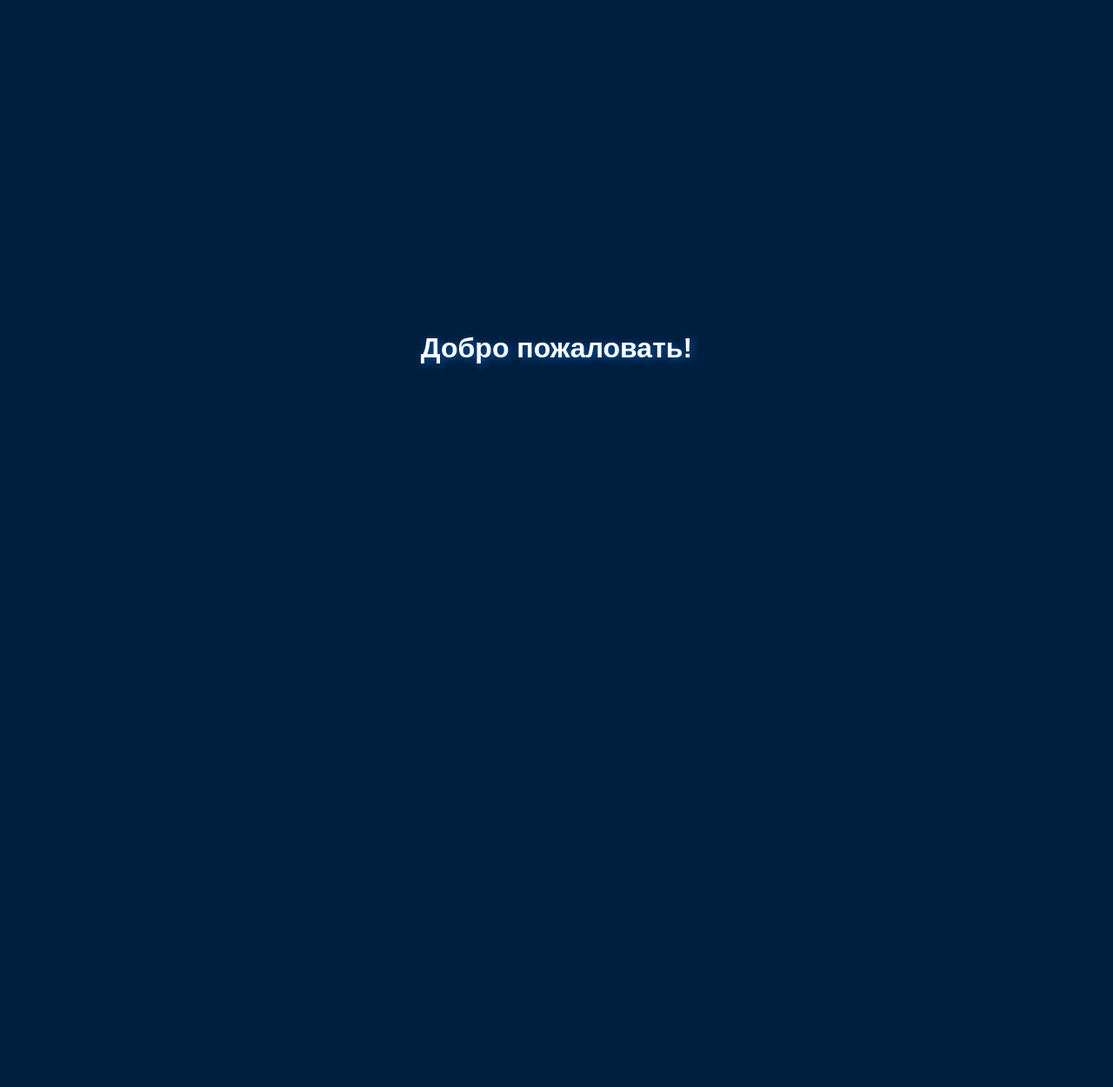
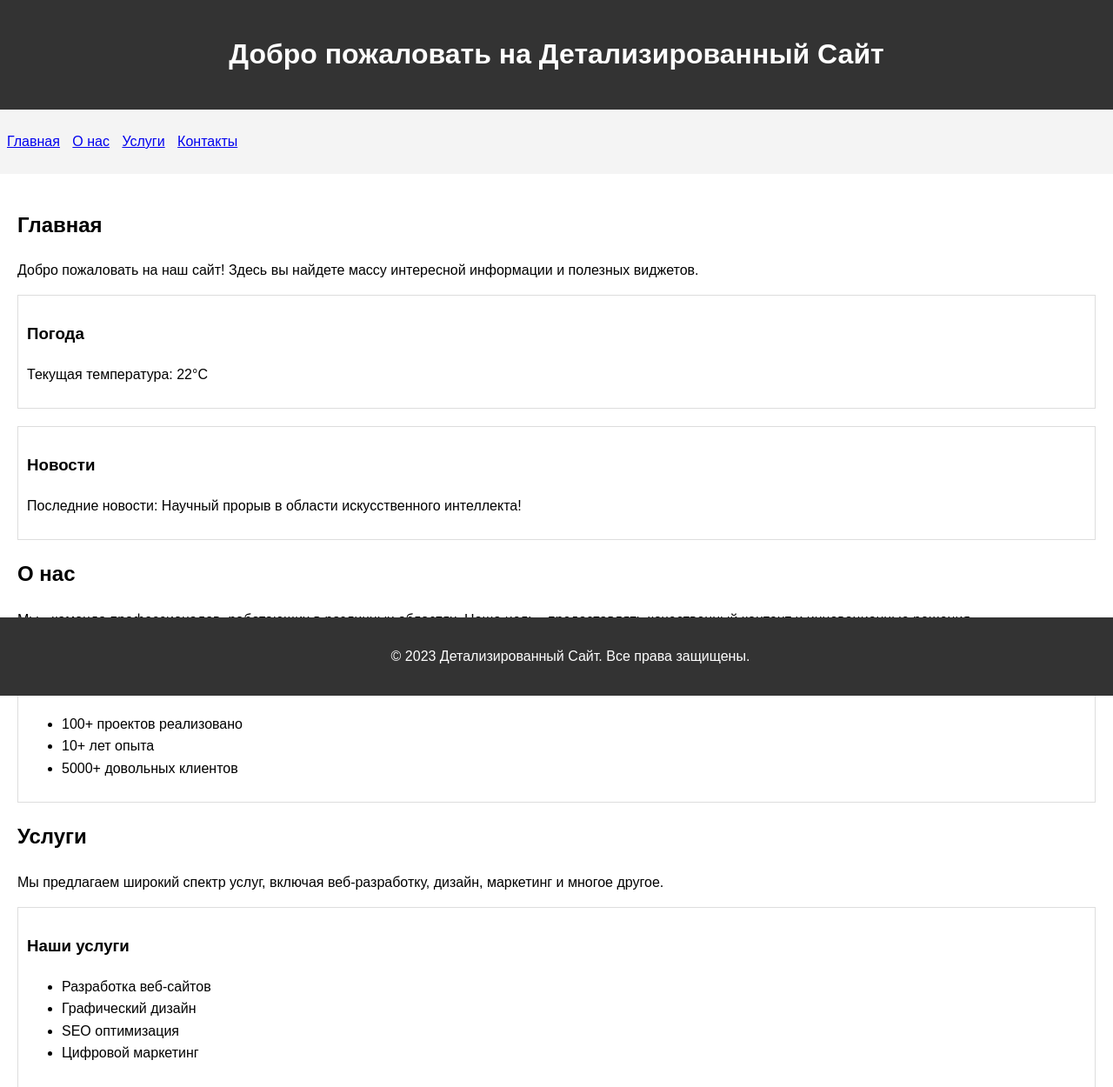
Before and after one commit to skaisay/Messa-user-manual, a plain HTML site: page index.html in a window 1280 px wide. Shown: the top 1250 px of the page at 87% size. Before the commit the page ends 800 px from the top, so only its background shows below. Drawn offline with Linux system fonts and the light colour scheme.

Commit message:
Update index.html

```diff
--- a/index.html
+++ b/index.html
@@ -3,91 +3,114 @@
 <head>
     <meta charset="UTF-8">
     <meta name="viewport" content="width=device-width, initial-scale=1.0">
-    <title>Красивый анимированный фон</title>
+    <title>Детализированный Сайт</title>
     <style>
-        * {
+        body {
+            font-family: Arial, sans-serif;
+            line-height: 1.6;
             margin: 0;
             padding: 0;
-            box-sizing: border-box;
-            font-family: Arial, sans-serif;
         }
-
-        body {
-            background: #001F3F;
-            height: 100vh;
-            display: flex;
-            justify-content: center;
-            align-items: center;
-            overflow: hidden;
-            position: relative;
+        header {
+            background-color: #333;
+            color: #fff;
+            padding: 1rem;
+            text-align: center;
         }
-
-        h1 {
-            font-size: 2rem;
-            color: white;
-            text-shadow: 2px 2px 10px rgba(0, 102, 204, 0.8);
-            position: absolute;
-            z-index: 2;
+        nav {
+            background-color: #f4f4f4;
+            padding: 0.5rem;
         }
-
-        .background-effect {
+        nav ul {
+            list-style-type: none;
+            padding: 0;
+        }
+        nav ul li {
+            display: inline;
+            margin-right: 10px;
+        }
+        .container {
+            padding: 20px;
+        }
+        .widget {
+            border: 1px solid #ddd;
+            padding: 10px;
+            margin-bottom: 20px;
+        }
+        footer {
+            background-color: #333;
+            color: #fff;
+            text-align: center;
+            padding: 1rem;
             position: fixed;
-            top: 0;
-            left: 0;
-            width: 100vw;
-            height: 100vh;
-            pointer-events: none;
-        }
-
-        .blob {
-            position: absolute;
-            width: 300px;
-            height: 300px;
-            background: radial-gradient(circle, rgba(0, 102, 204, 0.6) 0%, rgba(0, 51, 102, 0) 80%);
-            border-radius: 50%;
-            filter: blur(100px);
-            opacity: 0.8;
-            transition: transform 0.05s ease-out;
+            bottom: 0;
+            width: 100%;
         }
     </style>
 </head>
 <body>
-    <h1>Добро пожаловать!</h1>
-    <div class="background-effect"></div>
-
-    <script>
-        document.addEventListener("DOMContentLoaded", () => {
-            const backgroundEffect = document.querySelector(".background-effect");
-
-            for (let i = 0; i < 5; i++) {
-                const blob = document.createElement("div");
-                blob.classList.add("blob");
-                blob.style.left = ${Math.random() * 100}vw;
-                blob.style.top = ${Math.random() * 100}vh;
-                backgroundEffect.appendChild(blob);
-            }
-
-            document.addEventListener("mousemove", (event) => {
-                const blobs = document.querySelectorAll(".blob");
-                blobs.forEach((blob, index) => {
-                    setTimeout(() => {
-                        blob.style.transform = translate(${event.clientX - 150}px, ${event.clientY - 150}px);
-                    }, index * 50);
-                });
-            });
-
-            document.addEventListener("touchmove", (event) => {
-                if (event.touches.length > 0) {
-                    const touch = event.touches[0];
-                    const blobs = document.querySelectorAll(".blob");
-                    blobs.forEach((blob, index) => {
-                        setTimeout(() => {
-                            blob.style.transform = translate(${touch.clientX - 150}px, ${touch.clientY - 150}px);
-                        }, index * 50);
-                    });
-                }
-            });
-        });
-    </script>
+    <header>
+        <h1>Добро пожаловать на Детализированный Сайт</h1>
+    </header>
+    <nav>
+        <ul>
+            <li><a href="#home">Главная</a></li>
+            <li><a href="#about">О нас</a></li>
+            <li><a href="#services">Услуги</a></li>
+            <li><a href="#contact">Контакты</a></li>
+        </ul>
+    </nav>
+    <div class="container">
+        <section id="home">
+            <h2>Главная</h2>
+            <p>Добро пожаловать на наш сайт! Здесь вы найдете массу интересной информации и полезных виджетов.</p>
+            <div class="widget">
+                <h3>Погода</h3>
+                <p>Текущая температура: 22°C</p>
+            </div>
+            <div class="widget">
+                <h3>Новости</h3>
+                <p>Последние новости: Научный прорыв в области искусственного интеллекта!</p>
+            </div>
+        </section>
+        <section id="about">
+            <h2>О нас</h2>
+            <p>Мы - команда профессионалов, работающих в различных областях. Наша цель - предоставлять качественный контент и инновационные решения.</p>
+            <div class="widget">
+                <h3>Наши достижения</h3>
+                <ul>
+                    <li>100+ проектов реализовано</li>
+                    <li>10+ лет опыта</li>
+                    <li>5000+ довольных клиентов</li>
+                </ul>
+            </div>
+        </section>
+        <section id="services">
+            <h2>Услуги</h2>
+            <p>Мы предлагаем широкий спектр услуг, включая веб-разработку, дизайн, маркетинг и многое другое.</p>
+            <div class="widget">
+                <h3>Наши услуги</h3>
+                <ul>
+                    <li>Разработка веб-сайтов</li>
+                    <li>Графический дизайн</li>
+                    <li>SEO оптимизация</li>
+                    <li>Цифровой маркетинг</li>
+                </ul>
+            </div>
+        </section>
+        <section id="contact">
+            <h2>Контакты</h2>
+            <p>Свяжитесь с нами для получения дополнительной информации или для обсуждения вашего проекта.</p>
+            <div class="widget">
+                <h3>Контактная информация</h3>
+                <p>Email: info@example.com</p>
+                <p>Телефон: +1 (555) 123-4567</p>
+                <p>Адрес: 123 Main St, City, Country</p>
+            </div>
+        </section>
+    </div>
+    <footer>
+        <p>&copy; 2023 Детализированный Сайт. Все права защищены.</p>
+    </footer>
 </body>
 </html>
```
